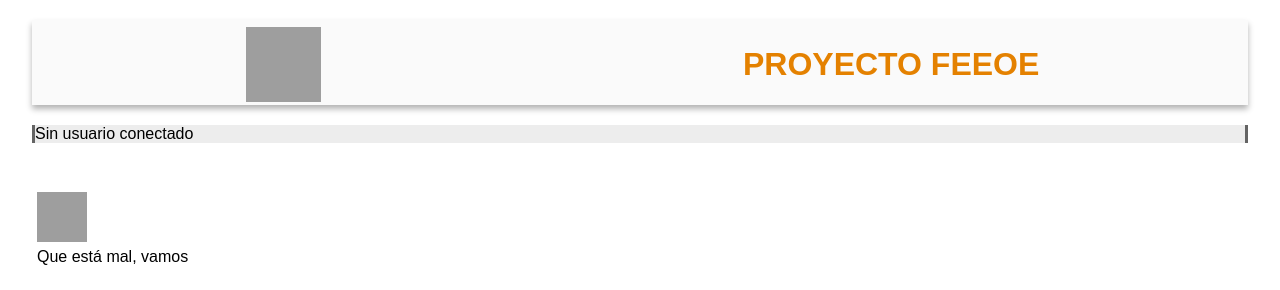
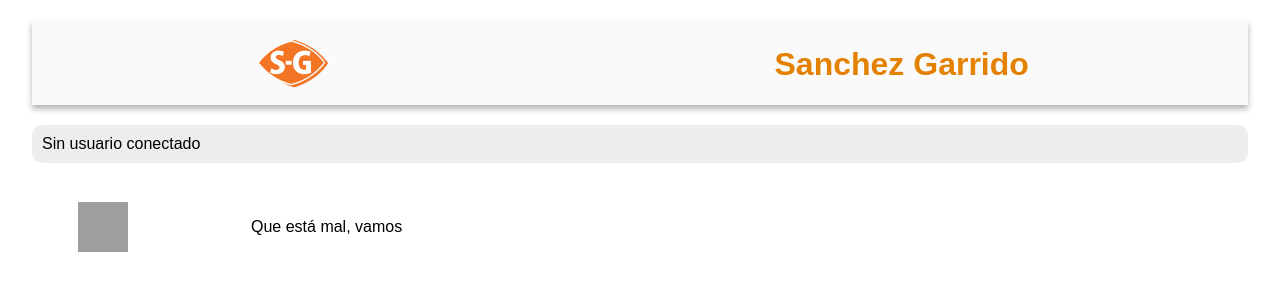
Before and after one commit to pgraruz2901/Proyecto-FEEOE, a PHP site: template aplicacion/vistas/plantillas/error.php in a window 1280 px wide. Shown: the top 290 px of the page. Run offline with PHP 8.4, Linux system fonts and the light colour scheme; the template is opened without the code that fills it, so the values that code supplies are empty; grey boxes are pictures that could not be loaded.

Commit message:
Personalizar un poco la pagina de error

```diff
--- a/aplicacion/vistas/plantillas/error.php
+++ b/aplicacion/vistas/plantillas/error.php
@@ -15,17 +15,30 @@ header("Status: $numError $mensaje");
 	<link rel="stylesheet" type="text/css" href="/estilos/principal.css" />
 	<link rel="icon" type="image/png" href="/imagenes/favicon.png" />
 
+	<style>
+		div#barraLogin {
+			padding: 10px;
+			border: none;
+			border-radius: 10px;
+		}
+		article {
+			display: flex;
+			align-items: center;
+			gap: 41px;
+			margin-top: 31px;
+		}
+	</style>
 </head>
 
 <body>
 	<div id="todo">
 		<header>
 			<div class="logo">
-				<a href="/index.php"><img src="/imagenes/logo.png" width="50px" height="50px" /></a>
+				<a href="/index.php"><img src="/imagenes/logo1.png" width="50px" height="50px" /></a>
 			</div>
 			<div class="titulo">
 				<a href="/index.php">
-					<h1>PROYECTO FEEOE</h1>
+					<h1>Sanchez Garrido</h1>
 				</a>
 			</div>
 		</header><!-- #header -->
@@ -46,7 +59,7 @@ header("Status: $numError $mensaje");
 				<img id="logo_pag_error" src="/imagenes/error_320x320.png" alt="">
 				<span id="mensaje_pag_error"><?php echo $mensaje; ?></span>
 				<br />
-				Que está mal, vamos
+				<p>Que está mal, vamos</p>
 				<br />
 			</article><!-- #content -->
 
--- a/estilos/principal.css
+++ b/estilos/principal.css
@@ -83,6 +83,7 @@
         background: #fff7ed;
         margin-bottom: 3rem;
         border-bottom: 1px solid #fed7aa;
+        border-radius: 10px;
     }
 
     .filtros-grid {
```
Also changed, not shown: aplicacion/controladores/inicialControlador.php (+45 -8 lines).
